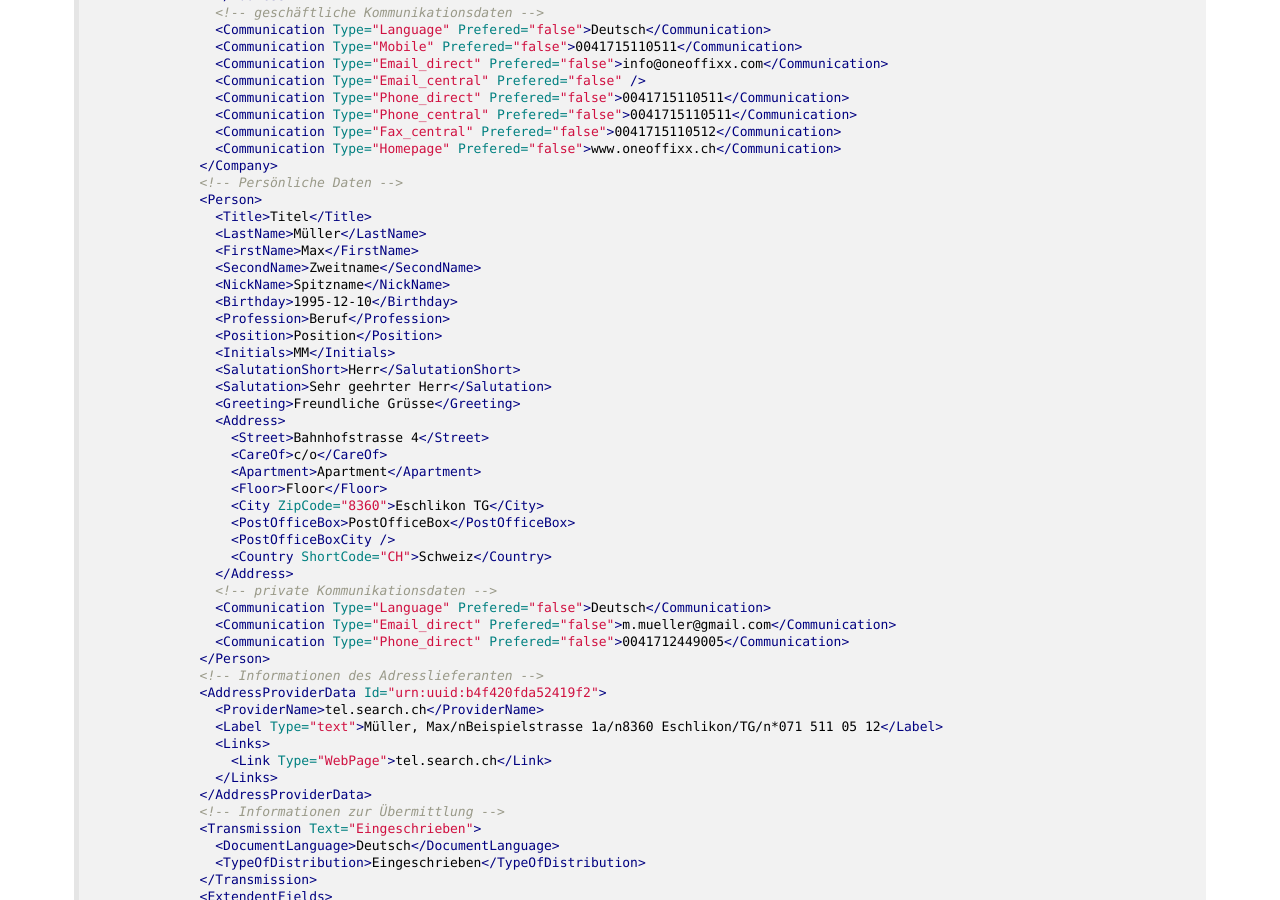
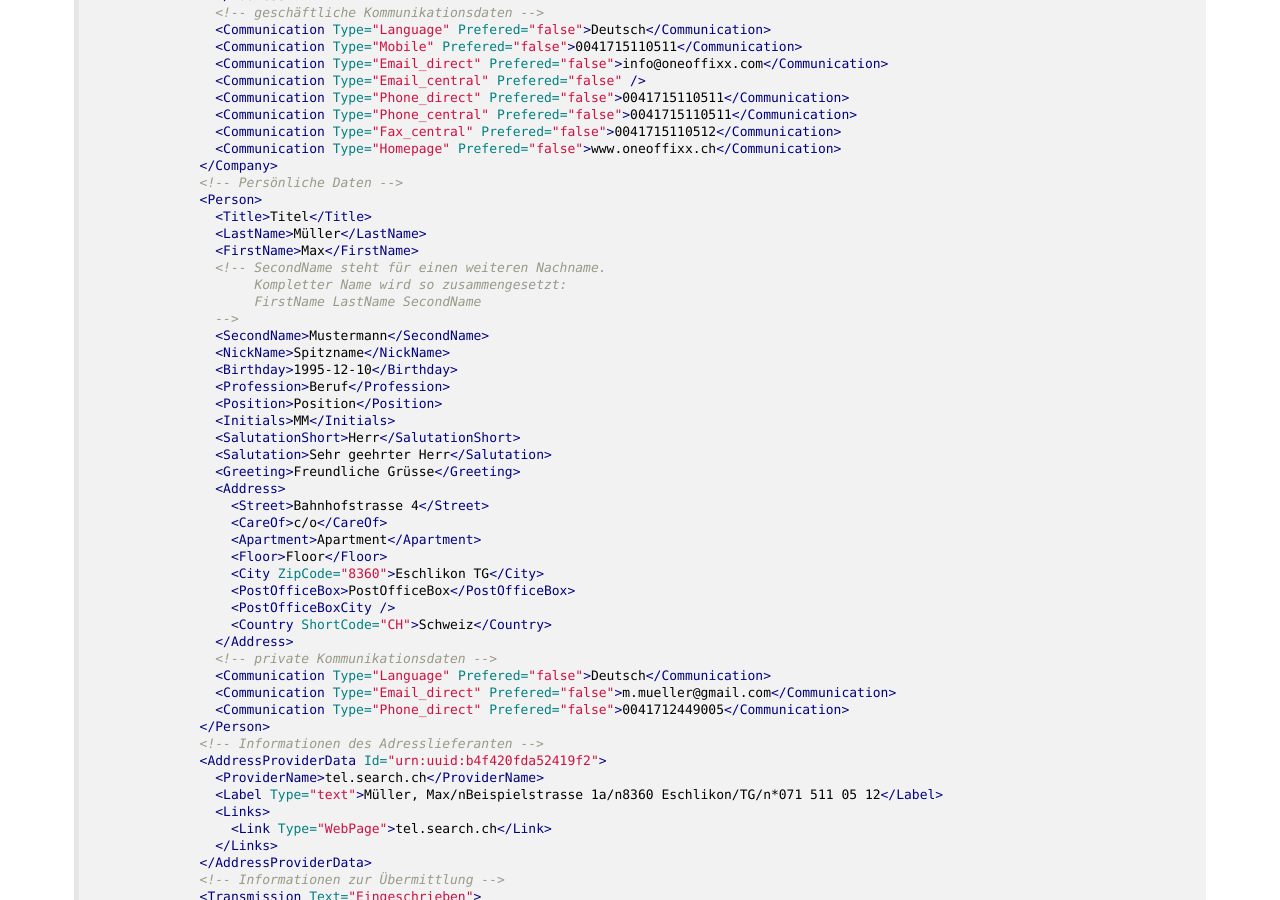
Before and after one commit to primesoft-group/oneoffixx-docs, a Jekyll site: the page built from _pages/connect/de/connect-functions-recipient.md, in a window 1280 px wide and 900 px high, scrolled down 1101 px. Built offline with Jekyll 4.4.1, drawn with Linux system fonts in a browser that asks for light colours; nearby versions of some CDN libraries; some web fonts are replaced.

Commit message:
secondname clarification

```diff
--- a/_pages/connect/de/connect-functions-recipient.md
+++ b/_pages/connect/de/connect-functions-recipient.md
@@ -65,7 +65,11 @@ Dem Addressprovider können ein oder mehrere Empfängerdaten übergeben werden.
                 <Title>Titel</Title>
                 <LastName>Müller</LastName>
                 <FirstName>Max</FirstName>
-                <SecondName>Zweitname</SecondName>
+                <!-- SecondName steht für einen weiteren Nachname.
+                     Kompletter Name wird so zusammengesetzt:
+                     FirstName LastName SecondName
+                -->
+                <SecondName>Mustermann</SecondName>
                 <NickName>Spitzname</NickName>
                 <Birthday>1995-12-10</Birthday>
                 <Profession>Beruf</Profession>
```
